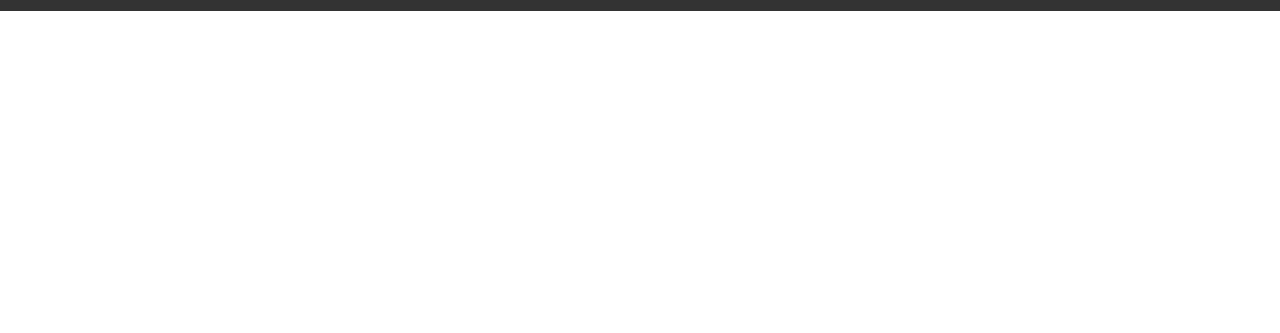
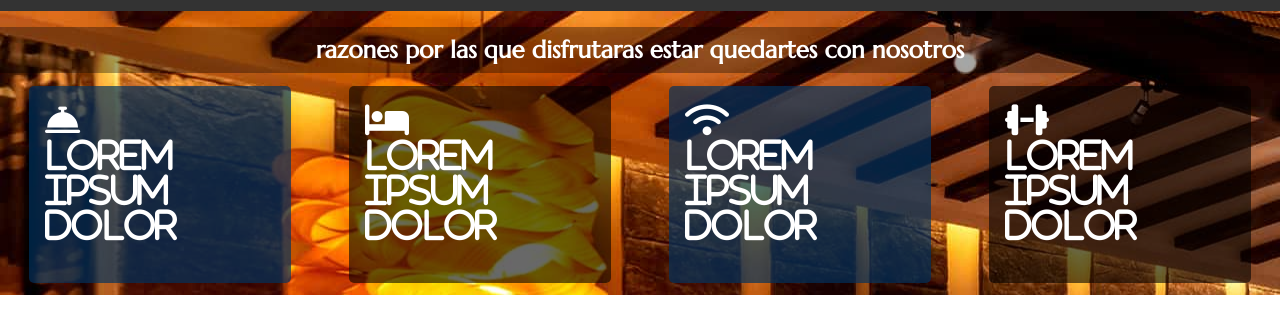
Before and after one commit to Fernando224-por/TALLER_0_Maquetaci-n_Responsive, a plain HTML site: page index.html in a window 1280 px wide. Shown: the part 75-408 px from the top of the page. Drawn offline with Linux system fonts and the light colour scheme.

Commit message:
Se generado la versión desktop de la sección features

```diff
--- a/css/stylebenders.css
+++ b/css/stylebenders.css
@@ -52,3 +52,47 @@ nav{
 .logo img{
     height: 3rem;
 }
+#features{
+    background: url(../img/index/bg-features.jpg);
+    color: white;
+    padding-top: 1rem;
+}
+
+.features-title{
+    background-color: rgba(0,0,0,0.35);
+    text-align: center;
+    padding: 0.5rem;
+    font-size: 1.5em;
+}
+
+.features-description{
+    display: flex;
+    flex-wrap: wrap;
+    justify-content: space-around;
+}
+
+.feature{
+    width: 25%;
+    min-width: 180px;
+    max-width: 230px;
+    margin: 0.8rem;
+    padding: 1rem;
+    display: flex;
+    flex-direction: column;
+    justify-content: center;
+    align-items: center;
+    border-radius: 5px;
+    }
+
+.feature i{
+        font-size: 2.2em;
+        margin-bottom: 1.5rem;
+}
+
+.feature-blue{
+    background-color: #00325eae;
+    }
+
+.feature-black{
+    background-color: rgba(0,0,0,0.59);
+}
--- a/index.html
+++ b/index.html
@@ -21,5 +21,42 @@
         </div>
     </nav>
 
+    <section id="features">
+        <h2 class="features-title">
+            razones por las que disfrutaras estar quedartes con nosotros
+        </h2>
+
+        <div class="features-description">
+            <div class="feature feature-blue">
+                <i class="fa-solid fa-bell-concierge">
+                    <p>
+                        lorem ipsum dolor
+                    </p>
+                </i>
+            </div>
+            <div class="feature feature-black">
+                <i class="fa-solid fa-bed">
+                    <p>
+                        lorem ipsum dolor
+                    </p>
+                </i>
+            </div>
+            <div class="feature feature-blue">
+                <i class="fa-solid fa-wifi">
+                    <p>
+                        lorem ipsum dolor
+                    </p>
+                </i>
+            </div>
+            <div class="feature feature-black">
+                <i class="fa-solid fa-dumbbell">
+                    <p>
+                        lorem ipsum dolor
+                    </p>
+                </i>
+            </div>
+        </div>
+    </section>
+
 </body>
 </html>
```
Also changed, not shown: img/index/bg-features.jpg (added).
